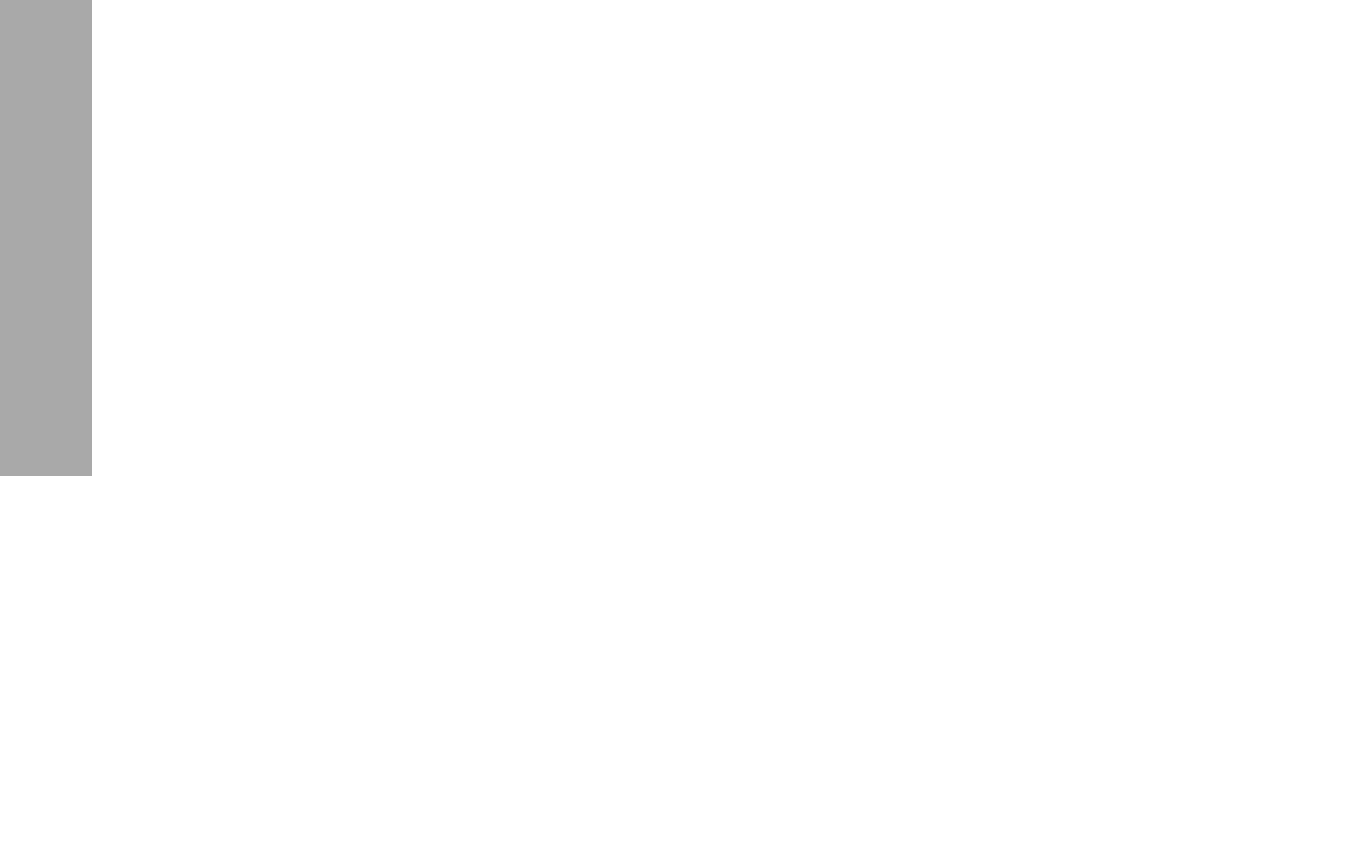
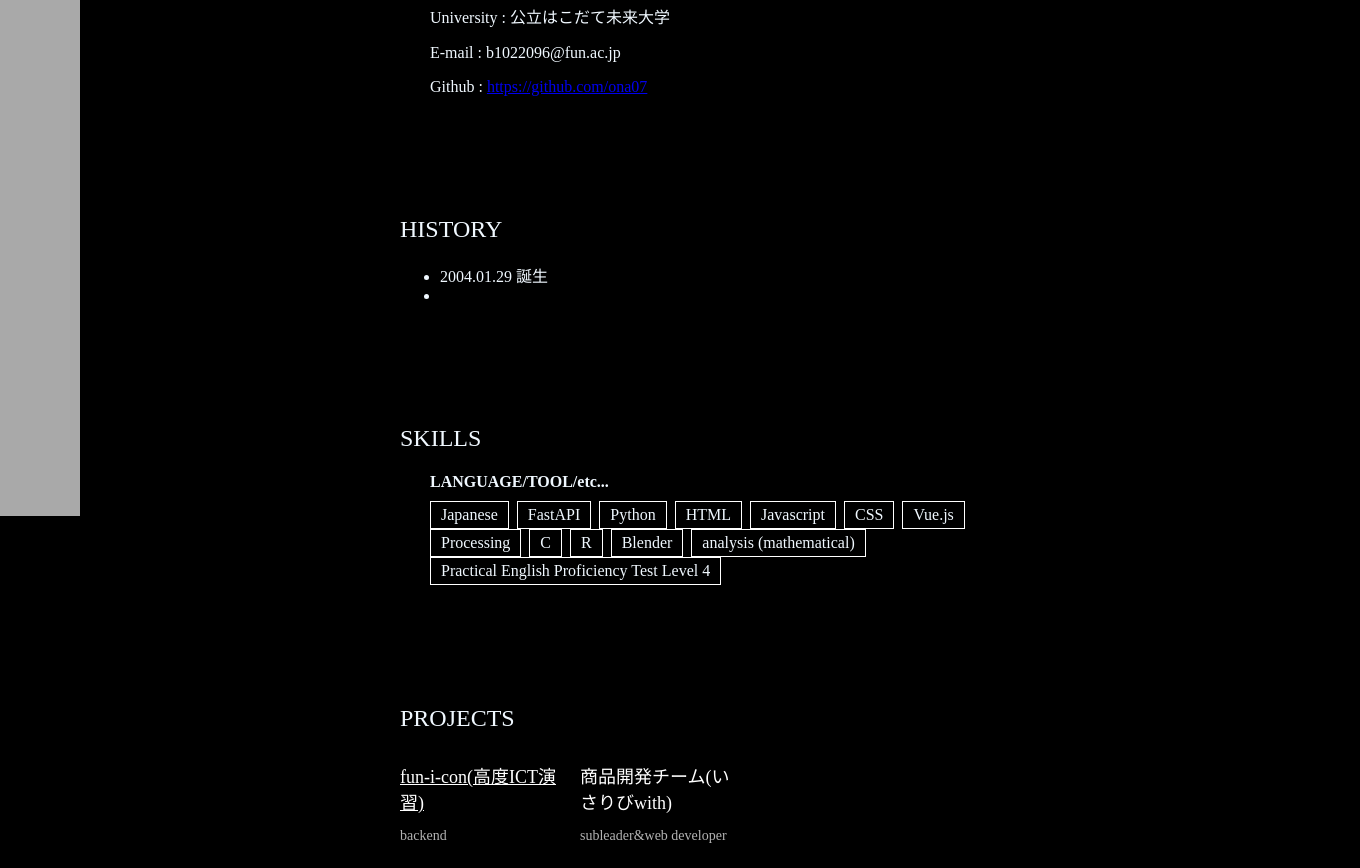
Before and after one commit to ona07/test_app, a Vue app: page /About in a window 1280 px wide. Shown: the part 324-1192 px from the top of the page, 1360 px wide, since content can reach past the window. Before the commit the page ends 840 px from the top, so only its background shows below. Built offline with nearby package versions, Linux system fonts and the light colour scheme.

Commit message:
About.vue

```diff
--- a/src/App.vue
+++ b/src/App.vue
@@ -1,4 +1,3 @@
-<!-- src/App.vue -->
 <template>
   <div class="app">
     <sidebar></sidebar>
@@ -18,14 +17,16 @@ export default {
 </script>
 
 <style>
-body{
-  margin:0;
+body {
+  margin: 0;
   padding: 0;
+  background-color: black;
   display: flex;
   overflow: hidden;
 }
-.app{
+.app {
+  display: flex;
   height: 100vh;
-  background-color: darkgrey;
 }
+
 </style>
--- a/src/components/Sidebar.vue
+++ b/src/components/Sidebar.vue
@@ -2,7 +2,6 @@
     <aside class="sidebar">
       <router-link to="/">Home</router-link>
       <router-link to="/about">About</router-link>
-      <router-link to="/projects">Projects</router-link>
     </aside>
   </template>
 
@@ -14,10 +13,11 @@
 
   <style scoped>
   .sidebar {
-    width: 4%;
+    width: fit-content;
     height: 100%;
     text-align: center;
     padding: 20px;
+    background-color: darkgrey;
   }
 
   .sidebar a {
--- a/src/router/index.js
+++ b/src/router/index.js
@@ -1,12 +1,10 @@
 import { createRouter, createWebHistory } from 'vue-router';
 import Home from '../views/Home.vue'
 import About from '../views/About.vue'
-import Projects from '../views/Projects.vue'
 
 const routes = [
   { path: '/', component: Home },
   { path: '/About', component: About},
-  { path: '/projects', component: Projects}
 ];
 
 const router = createRouter({
--- a/src/views/About.vue
+++ b/src/views/About.vue
@@ -1,5 +1,133 @@
+<template>
+  <div class="page">
+    <div class="about">
+      <h1 class="title">ABOUT</h1>
+      <div class="contents">
+        <div class="me">
+          <h2>ME</h2>
+          <div class="list">
+            <p v-for="(me, index) in me" :key="index">
+              {{ me.item }} : {{ me.value }}
+            </p>
+            <p>Github : <a :href="github" target="_blank">{{ github }}</a></p>
+          </div>
+        </div>
+        <div class="history">
+          <h2>HISTORY</h2>
+          <ul >
+            <li v-for="(experience, index) in workExperience" :key="index">
+            {{ experience.period }} {{ experience.position }} {{ experience.company }}
+            </li>
+          </ul>
+        </div>
+        <div class="skills">
+          <h2>SKILLS</h2>
+          <div class="list">
+            <h4 class="skill-subtitle">LANGUAGE/TOOL/etc...</h4>
+            <div class="skill-list">
+              <span v-for="(skill, index) in skills" :key="index" class="skill">{{ skill }}</span>
+            </div>
+          </div>
+        </div>
+        <div class="projects">
+          <h2>PROJECTS</h2>
+          <div class="project-container">
+            <a v-for="(project, index) in projects" :key="index" class="project-box">
+              <a class="project-name" :href="project.link" target="_blank">{{ project.team }}({{ project.frame }})</a>
+              <p class="project-position">{{ project.position }}</p>
+            </a>
+          </div>
+        </div>
+      </div>
+    </div>
+  </div>
+</template>
+
 <script>
 export default {
-  name: 'MyAbout'
+  name: 'MyAbout',
+  data() {
+    return {
+      me: [
+        { item: 'Name', value: '小久保　尚' },
+        { item: 'Age', value: '19' },
+        { item: 'University', value: '公立はこだて未来大学' },
+        { item: 'E-mail', value: 'b1022096@fun.ac.jp' },
+      ],
+      github:'https://github.com/ona07',
+      workExperience: [
+        { period: '2004.01.29', position: '', company: '誕生' },
+        { period: '', position: '', company: '' }
+      ],
+      skills: [
+        'Japanese','FastAPI','Python','HTML','Javascript','CSS','Vue.js','Processing','C','R','Blender',
+        'analysis (mathematical)','Practical English Proficiency Test Level 4',
+      ],
+      projects: [
+        { frame: '高度ICT演習', team: 'fun-i-con', position: 'backend' ,link:'https://www.fun.ac.jp/advanced-ict'},
+        { frame: 'いさりびwith', team: '商品開発チーム', position: 'subleader&web developer' },
+      ],
+    };
+  }
 };
 </script>
+
+<style>
+.page{
+  width: 100vw;
+  display: flex;
+  align-items: center;
+  justify-content: center;
+}
+.about{
+  width: 50vw;
+  height: 100vh;
+  margin-top: 0px;
+  color: aliceblue;
+}
+.title{
+  font-weight: lighter;
+  margin-top: 50px;
+  margin-bottom: 0px;
+}
+h2{
+  margin-top: 120px;
+  font-weight: lighter;
+}
+.list{
+  margin-left: 30px;
+  font-weight: lighter;
+}
+.skill-subtitle{
+  margin-bottom: 10px;
+}
+.skill-list{
+  display: flex;
+  flex-wrap: wrap;
+}
+.skill{
+  width: fit-content;
+  border: 1px solid white;
+  padding: 4px 10px 4px 10px;
+  margin-right: 8px;
+}
+.project-container{
+  width: 100%;
+  display: flex;
+  flex-wrap: wrap;
+  gap: 10px;
+}
+.project-box{
+  flex-basis: 25%;
+  padding: 10px 10px 10px 0px;
+}
+.project-name {
+  font-size: 18px;
+  color: white;
+
+}
+.project-position {
+  font-size: 14px;
+  color: rgba(255, 255, 255, 0.7);
+}
+</style>
--- a/src/views/Home.vue
+++ b/src/views/Home.vue
@@ -71,5 +71,4 @@ methods: {
 </script>
 
 <style>
-
 </style>
--- a/src/views/Projects.vue
+++ /dev/null
@@ -1,5 +0,0 @@
-<script>
-export default {
-  name: 'MyProjects'
-};
-</script>
```
Also changed, not shown: 10 other files (tests, documents, lock files or other folders).
